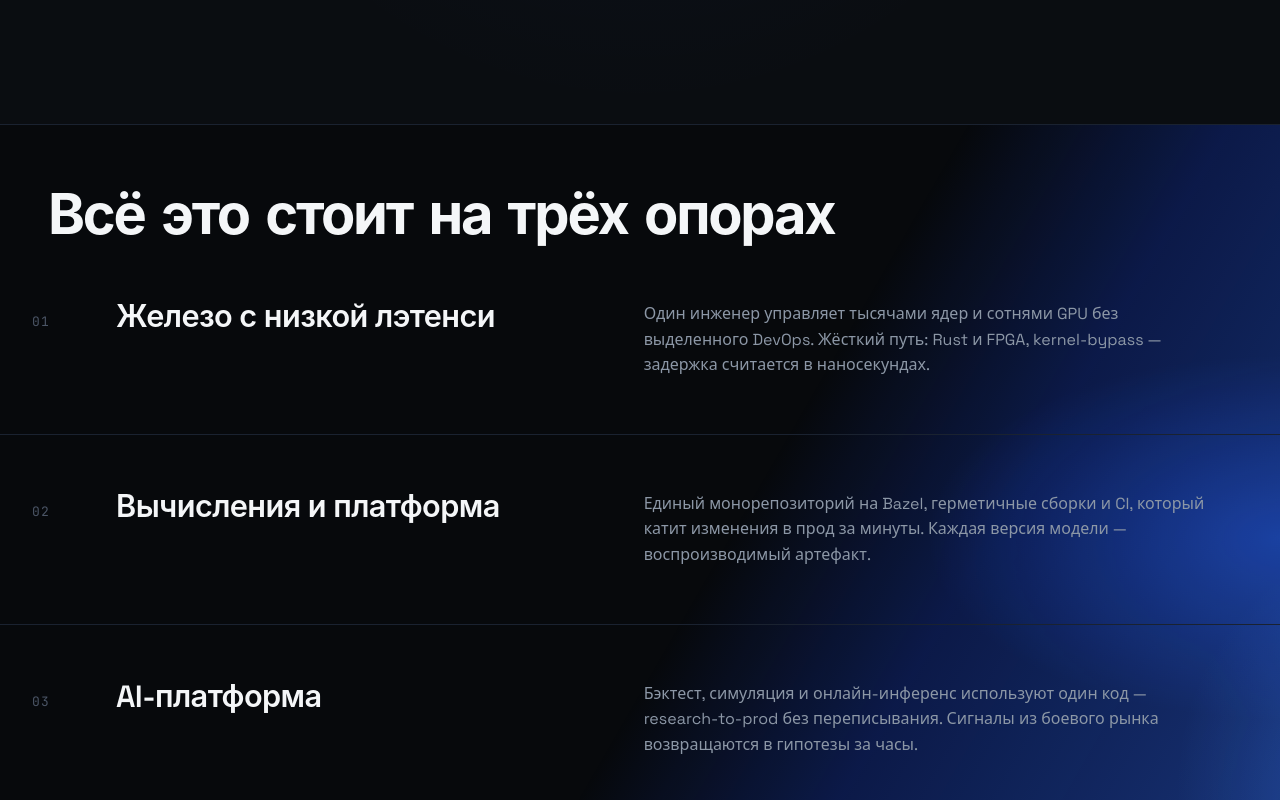
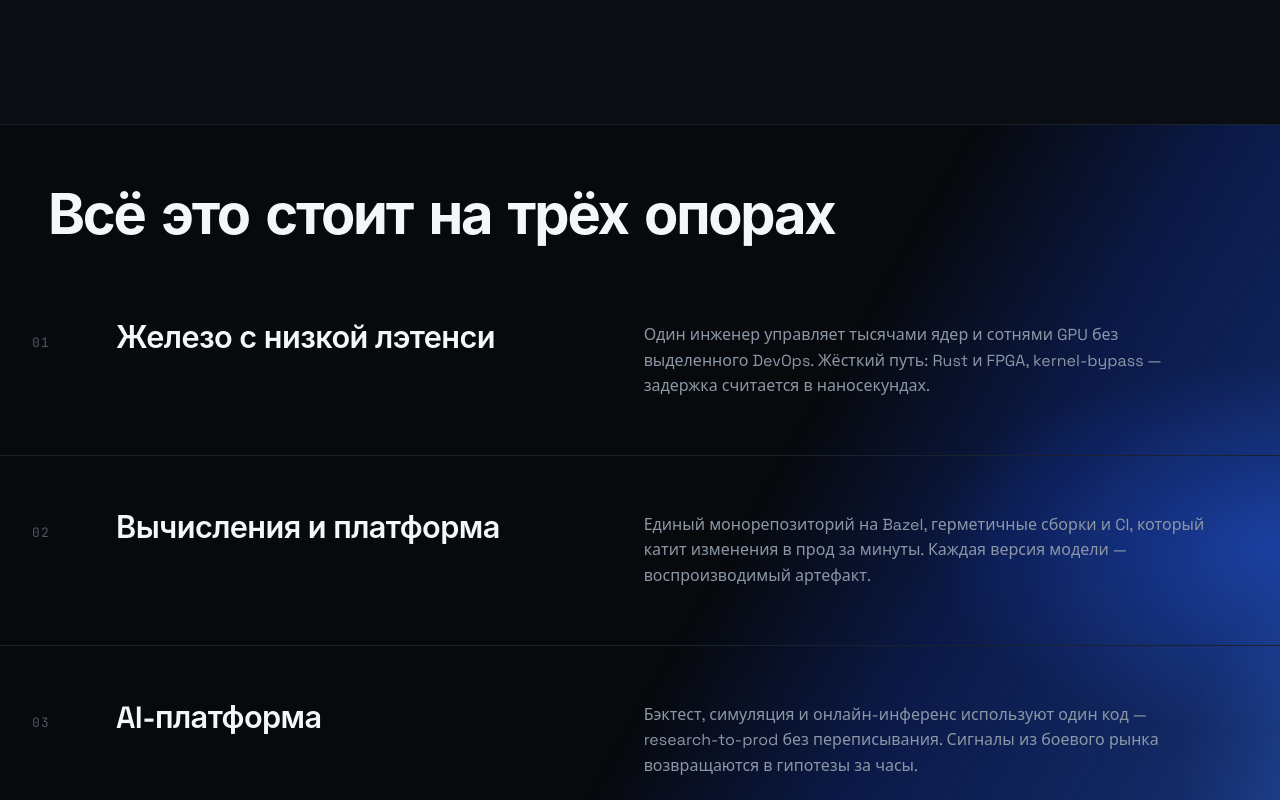
Before and after one commit to hidegger/halex-creative-v3, a plain HTML site: page index.html in a window 1280 px wide. Shown: the part 2100-2900 px from the top of the page. Drawn offline with Linux system fonts and the light colour scheme.

Commit message:
Update index.html

```diff
--- a/index.html
+++ b/index.html
@@ -114,7 +114,7 @@
   <section class="pillars-sec" id="foundations" data-screen-label="Foundations">
     <div class="pillars-sec__bg"></div>
 
-    <div class="pillars-head" style="padding: 64px 48px 3px">
+    <div class="pillars-head" style="padding: 64px 48px 24px">
       <h2 style="font-size: 56px">Всё это стоит на трёх опорах</h2>
     </div>
 
```
